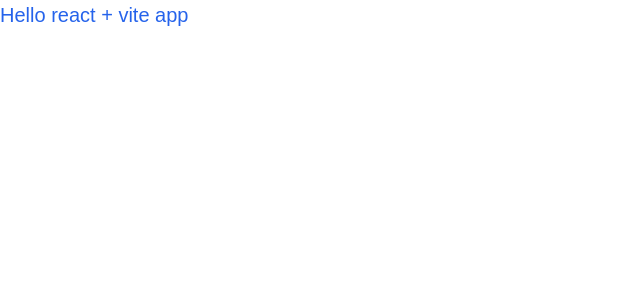
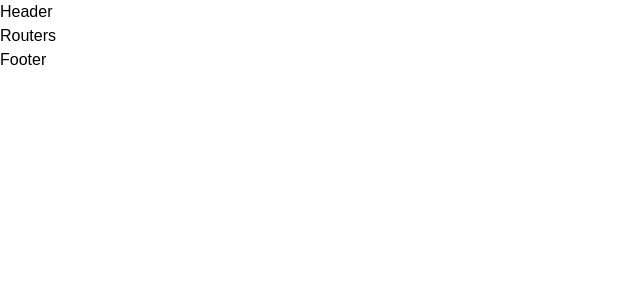
Before and after one commit to DeshanBandara/Doctor-Appointment-Booking-Website, a React (Vite) app in the folder frontend/: page / in a window 1280 px wide. Shown: the top 300 px of the page, without its empty margins (0-640 px from the left). Built offline with nearby package versions, Linux system fonts and the light colour scheme.

Commit message:
added login file

```diff
--- a/frontend/src/App.jsx
+++ b/frontend/src/App.jsx
@@ -1,12 +1,13 @@
-import { useState } from 'react'
+// import { useState } from 'react'
 import './App.css'
+import Layout from './layout/layout';
+
+
 
 function App() {
 
   return (
-    <>
-      <h1 className='text-[20px] text-blue-600'>Hello react + vite app</h1>
-    </>
+    <Layout />
   );
 }
 
--- a/frontend/src/components/Header/Header.jsx
+++ b/frontend/src/components/Header/Header.jsx
@@ -1,4 +1,5 @@
 import React from 'react'
+import { useState } from 'react'
 
 const Header = () => {
   return (
--- /dev/null
+++ b/frontend/src/pages/Home.jsx
@@ -0,0 +1,9 @@
+import React from 'react'
+
+const Home = () => {
+  return (
+    <div>Home</div>
+  )
+}
+
+export default Home
--- /dev/null
+++ b/frontend/src/pages/Login.jsx
@@ -0,0 +1,9 @@
+import React from 'react'
+
+const Login = () => {
+  return (
+    <div>Login</div>
+  )
+}
+
+export default Login
--- /dev/null
+++ b/frontend/src/pages/Services.jsx
@@ -0,0 +1,9 @@
+import React from 'react'
+
+const Services = () => {
+  return (
+    <div>Services</div>
+  )
+}
+
+export default Services
--- a/frontend/src/routes/Routers.jsx
+++ b/frontend/src/routes/Routers.jsx
@@ -1,4 +1,5 @@
 import React from 'react'
+import { useState } from 'react'
 
 const Routers = () => {
   return (
```
